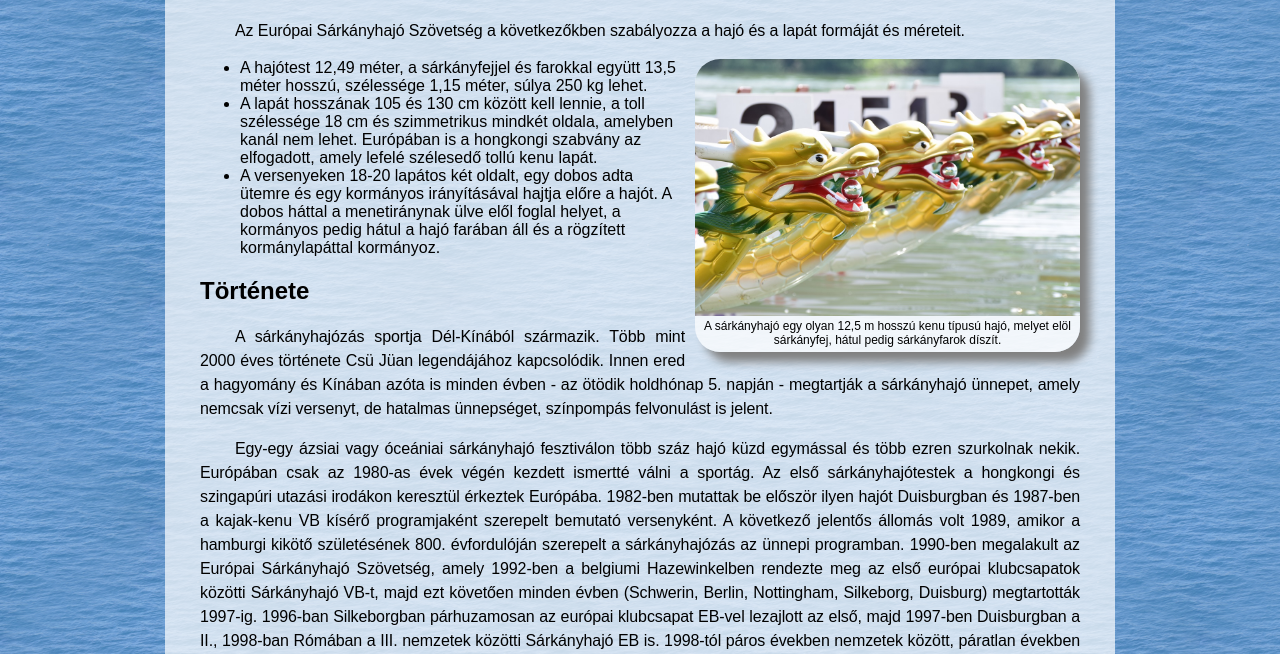
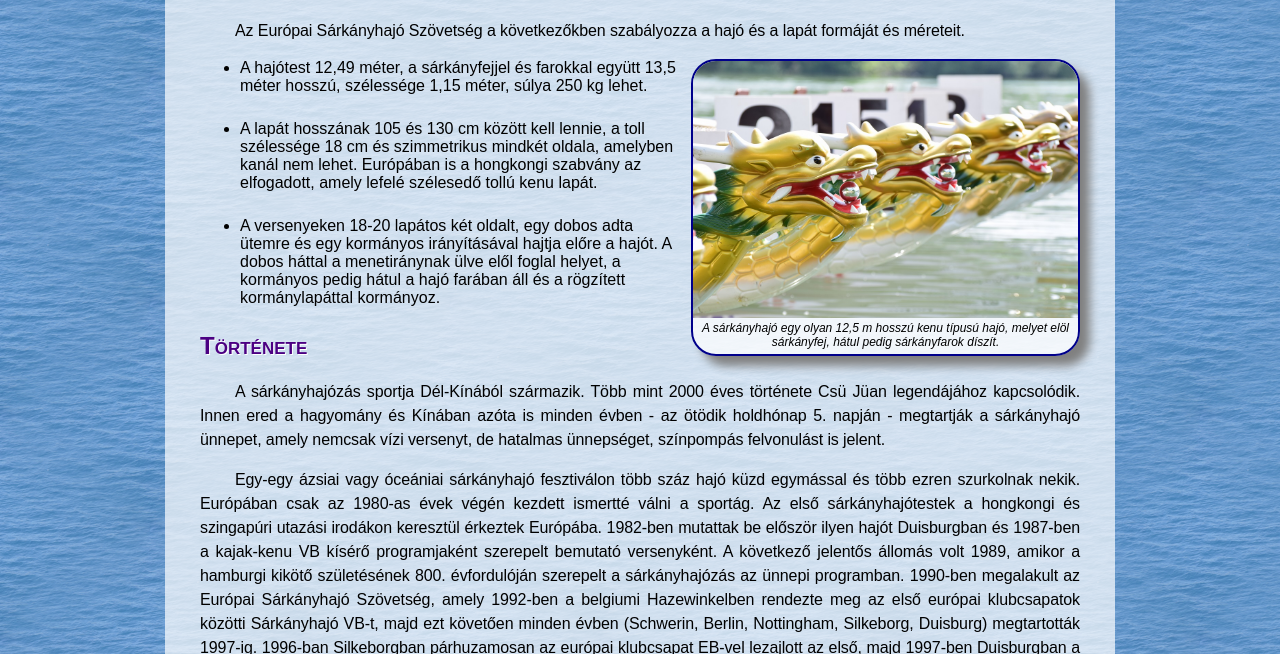
Before and after one commit to Futiqaah55/2024-11-05-Sarkanyhajo, a plain HTML site: page index.html in a window 1280 px wide. Shown: the part 146-800 px from the top of the page. Drawn offline with Linux system fonts and the light colour scheme.

Commit message:
11.b.c.d.e

```diff
--- a/sarkany.css
+++ b/sarkany.css
@@ -14,7 +14,7 @@ body{
   padding: 35px;
 }
 
-h1{
+h1, h2{
 	color: indigo;
 	font-variant: small-caps;
 	text-shadow: 1px 1px white;
@@ -38,6 +38,8 @@ p{
   border-radius: 25px;
   overflow: hidden;
   box-shadow: 10px 10px 10px gray;
+  border: 2px solid darkblue;
+  font-style: italic;
 }
 
 .kepkeret img{
@@ -49,4 +51,9 @@ p{
 
 a{
   text-decoration: none;
+  font-weight: bold;
 }
+
+ul li {
+  margin-bottom: 25px;
+}
```
